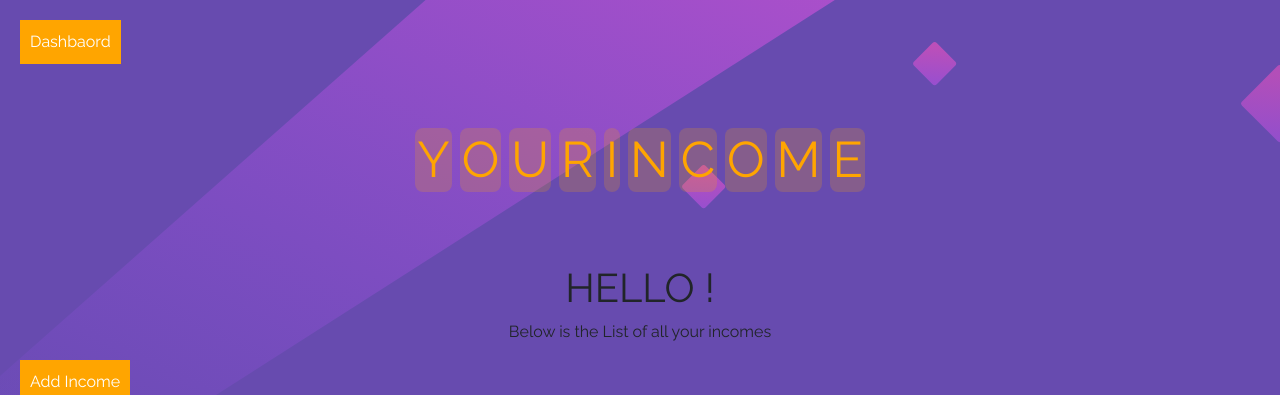
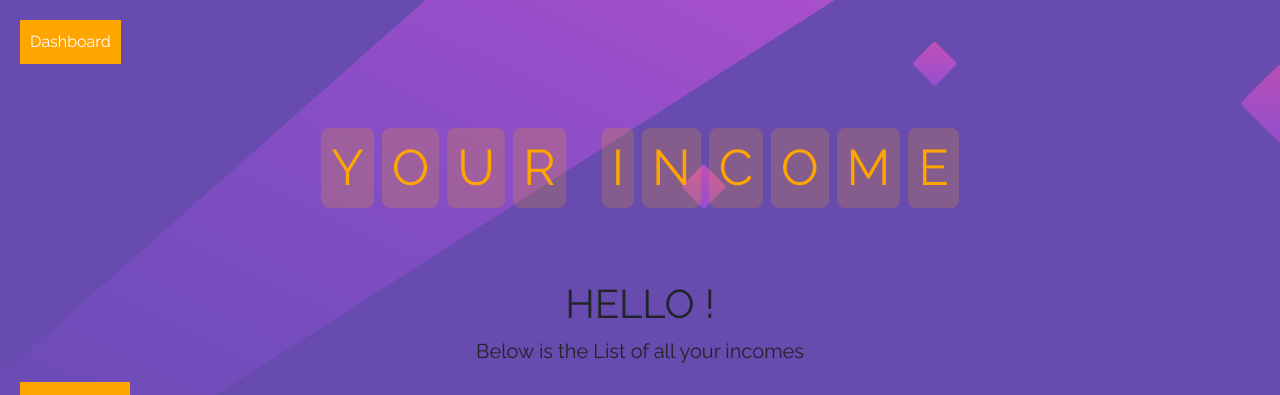
Before and after one commit to Ashu313/cashbook, a React (Create React App) app: page /seeincome in a window 1280 px wide. Shown: the top 395 px of the page. Built offline with nearby package versions, Linux system fonts and the light colour scheme; no server answers; sample sign-in values are in the browser's storage.

Commit message:
css change

```diff
--- a/src/App.css
+++ b/src/App.css
@@ -28,6 +28,9 @@ a{
 .dark-mode h1{
   color: white;
 }
+.dark-mode p{
+  color: white;
+}
 body{
   background-image: url("../public/bg-desktop.svg");
   background-repeat: no-repeat;
--- a/src/client/ViewIncome/viewIncome.js
+++ b/src/client/ViewIncome/viewIncome.js
@@ -60,7 +60,7 @@ useEffect(()=>{
     <>
 
     <nav>
-    <a href='/'><button style={{position:'initial'}}>Dashbaord</button></a>
+    <a href='/'><button style={{position:'initial'}}>Dashboard</button></a>
     </nav>
     <div className="table-content">
     <h1 class="heading">
@@ -68,7 +68,7 @@ useEffect(()=>{
                 <span>O</span>
                 <span>U</span>
                 <span>R</span>
-                <span className="space"></span>
+                <span className="space">   </span>
                 <span>I</span>
                 <span>N</span>
                 <span>C</span>
@@ -80,8 +80,8 @@ useEffect(()=>{
 
             </h1>
 
-      <h1 style={{textDecoration:'none',textAlign:'center'}}> HELLO ! {Profile?.firstname}</h1>
-      <p style={{textAlign:'center'}}>Below is the List of all your incomes</p>
+      <h1 style={{textDecoration:'none',textAlign:'center',textTransform:'capitalize'}}> HELLO ! {Profile?.firstname}</h1>
+      <p style={{textAlign:'center' ,fontSize:'20px'}}>Below is the List of all your incomes</p>
     </div>
     <AddIncome showIncomeBox={showIncomeBox} toggleIncomeBox={toggleIncomeBox} />
   <button type='button' onClick={toggleIncomeBox}>Add Income</button>
--- a/src/client/viewExpense/pagination.css
+++ b/src/client/viewExpense/pagination.css
@@ -24,9 +24,10 @@ h1{
     border-radius: 8px;
     color: orange;
     font-size: 50px;
-    padding: 2px;
+    padding: 10px;
 
 }
 .space{
-    display: none;
+   opacity: 0;
+
 }
--- a/src/client/viewExpense/viewExpense.js
+++ b/src/client/viewExpense/viewExpense.js
@@ -69,7 +69,7 @@ useEffect(()=>{
     <>
 
    <nav>
-    <a href='/'><button>Dashbaord</button></a>
+    <a href='/'><button>Dashboard</button></a>
    </nav>
     <div className="table-content">
     <h1 class="heading">
@@ -90,7 +90,7 @@ useEffect(()=>{
             </h1>
 
       <h1 style={{textDecoration:'none',textAlign:'center',textTransform:'capitalize'}}> HELLO ! {Profile?.firstname}</h1>
-      <p style={{textAlign:'center'}}>THIS IS YOUR EXPENSE</p>
+      <p style={{textAlign:'center',fontSize:'20px'}}>THIS IS YOUR EXPENSE</p>
     </div>
     <button onClick={toggleExpense} >Add expense</button>
     <AddExpense  showIncomeBox={showExpense} toggleIncomeBox={toggleExpense}/>
```
